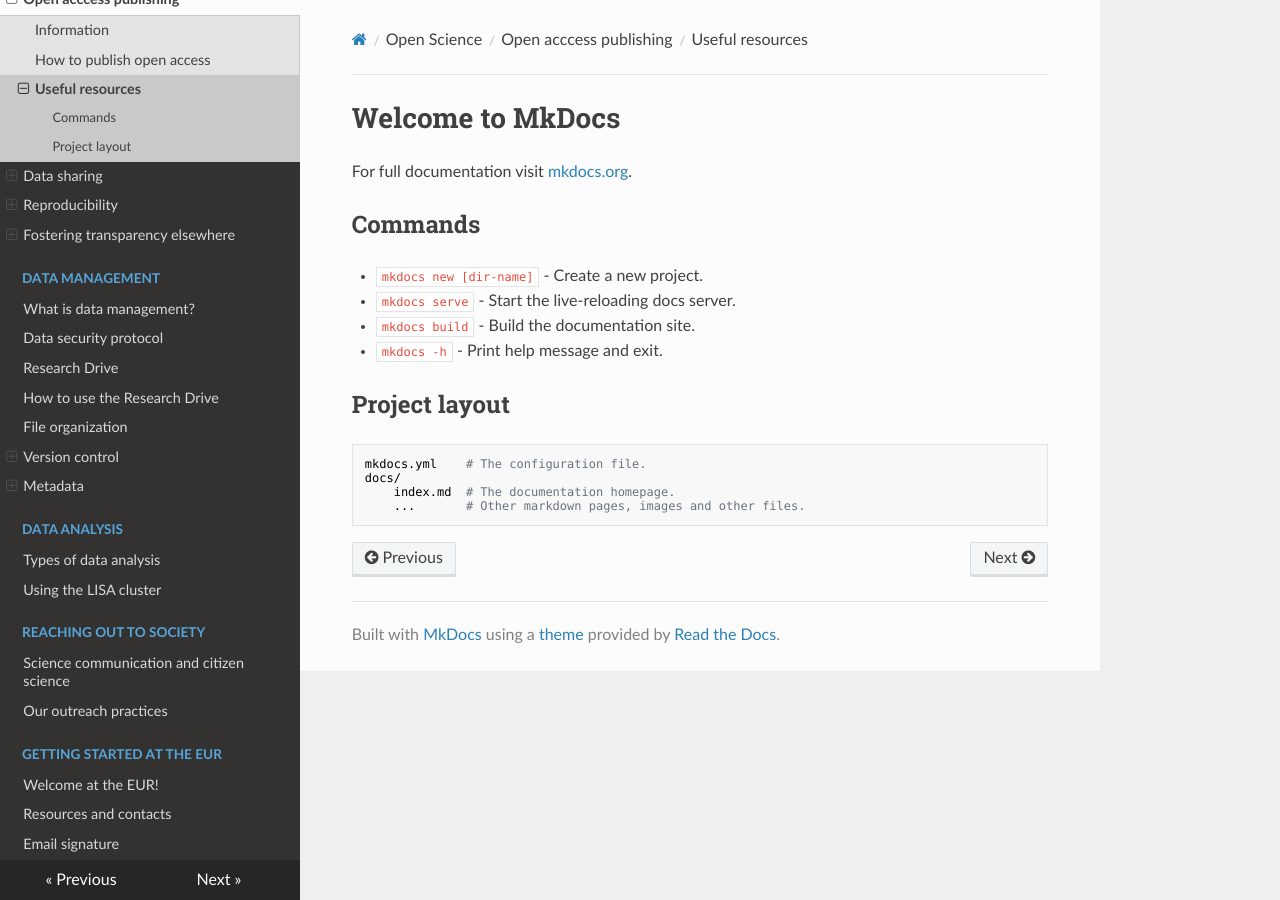
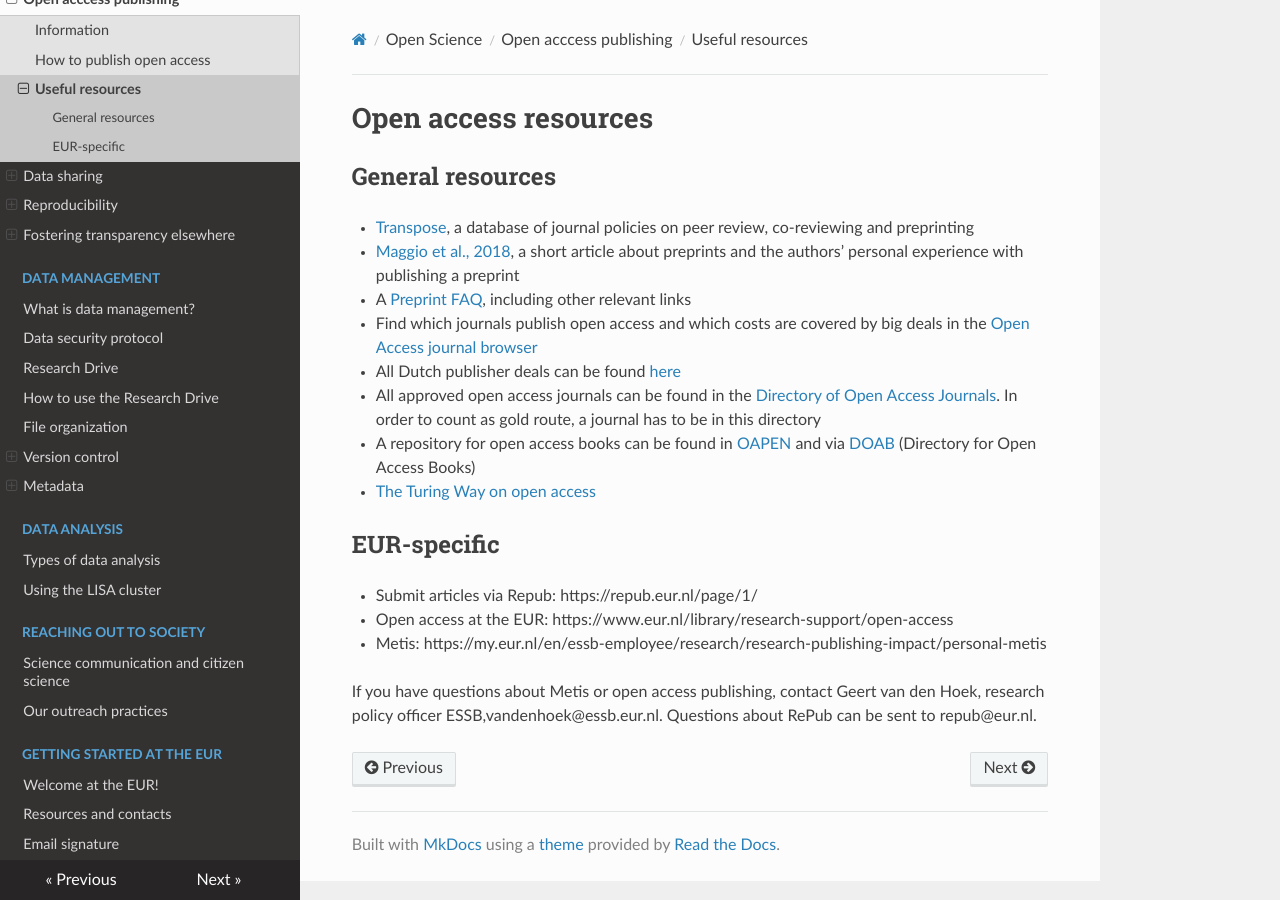
Before and after one commit to eur-synclab/eur-synclab.github.io, an MkDocs documentation site: the page built from docs/open-science/open-access-resources.md, in a window 1280 px wide. Built offline with MkDocs 1.6.1, drawn with Linux system fonts in a browser that asks for light colours; nearby versions of some CDN libraries.

Commit message:
First content of open access resources

```diff
--- a/docs/open-science/open-access-resources.md
+++ b/docs/open-science/open-access-resources.md
@@ -1,17 +1,18 @@
-# Welcome to MkDocs
+# Open access resources
 
-For full documentation visit [mkdocs.org](https://www.mkdocs.org).
+## General resources
+-	[Transpose](https://transpose-publishing.github.io/#/), a database of journal policies on peer review, co-reviewing and preprinting
+-	[Maggio et al., 2018](https://doi.org/10.1007/s40037-018-0451-8), a short article about preprints and the authors’ personal experience with publishing a preprint
+-	A [Preprint FAQ](https://help.osf.io/hc/en-us/articles/360019930493-Preprint-FAQs), including other relevant links
+- Find which journals publish open access and which costs are covered by big deals in the [Open Access journal browser](http://library.wur.nl/WebQuery/jbrowser?q=*)
+- All Dutch publisher deals can be found [here](https://www.openaccess.nl/en/in-the-netherlands/publisher-deals)
+- All approved open access journals can be found in the [Directory of Open Access Journals](https://doaj.org/). In order to count as gold route, a journal has to be in this directory
+- A repository for open access books can be found in [OAPEN](http://oapen.org/home) and via [DOAB](https://www.doabooks.org/doab?uiLanguage=en) (Directory for Open Access Books)
+- [The Turing Way on open access](https://the-turing-way.netlify.com/open_research/04/openaccess.html)
 
-## Commands
+## EUR-specific
+- Submit articles via Repub: https://repub.eur.nl/page/1/
+- Open access at the EUR: https://www.eur.nl/library/research-support/open-access
+- Metis: https://my.eur.nl/en/essb-employee/research/research-publishing-impact/personal-metis
 
-* `mkdocs new [dir-name]` - Create a new project.
-* `mkdocs serve` - Start the live-reloading docs server.
-* `mkdocs build` - Build the documentation site.
-* `mkdocs -h` - Print help message and exit.
-
-## Project layout
-
-    mkdocs.yml    # The configuration file.
-    docs/
-        index.md  # The documentation homepage.
-        ...       # Other markdown pages, images and other files.
+If you have questions about Metis or open access publishing, contact Geert van den Hoek, research policy officer ESSB,vandenhoek@essb.eur.nl. Questions about RePub can be sent to repub@eur.nl.
```
